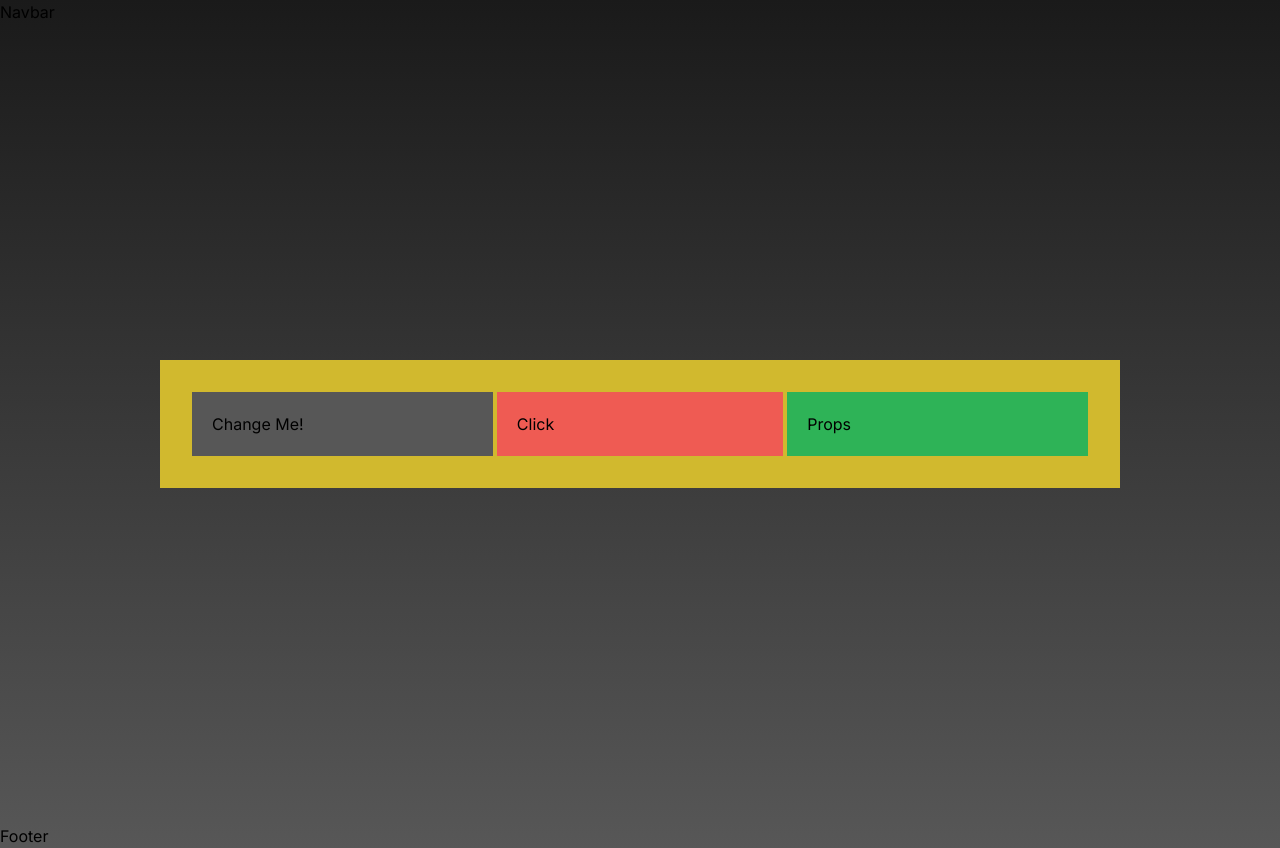
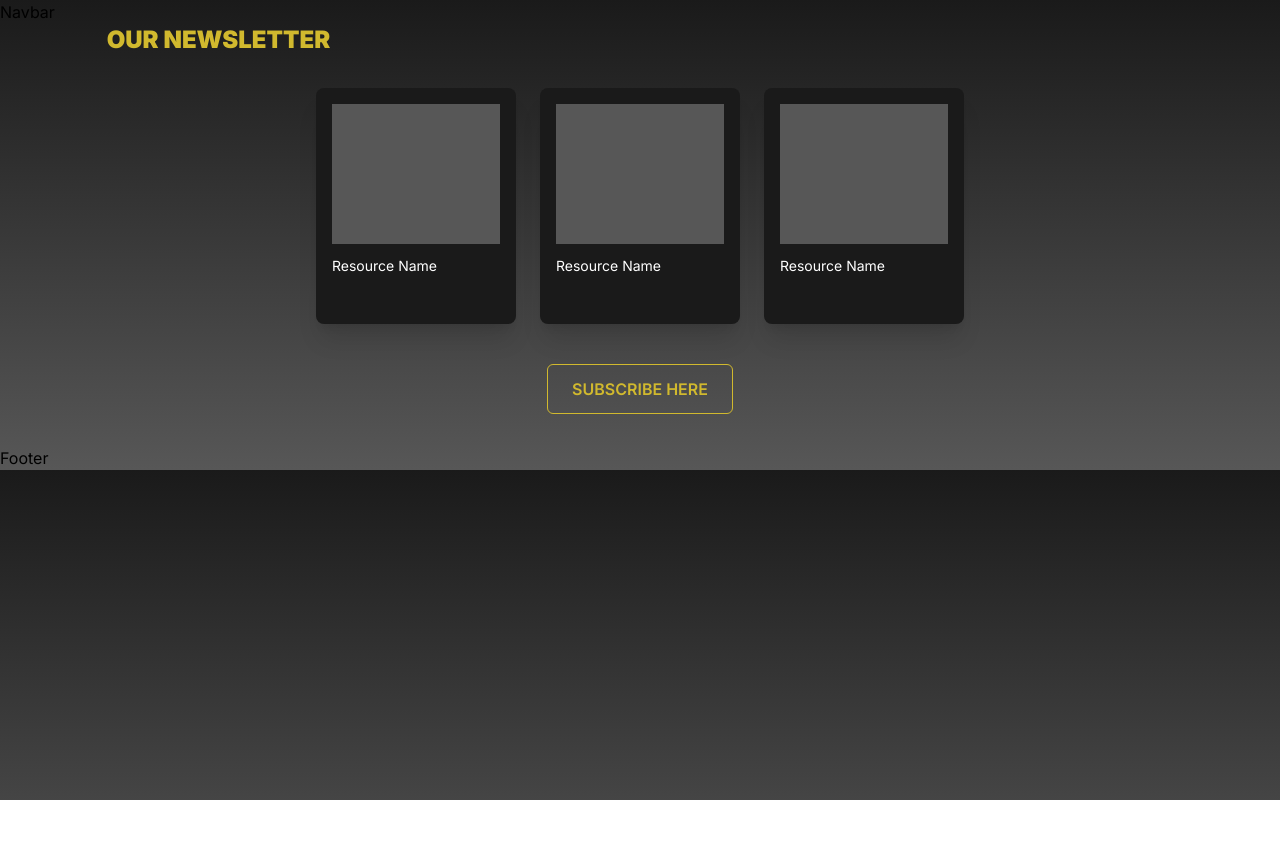
Before and after one commit to acm-ucr/nsbe-website, a Next.js app: page / in a window 1280 px wide. After the commit the page ends 800 px from the top, so only its background shows below. Built offline with nearby package versions, Linux system fonts and the light colour scheme.

Commit message:
added newsletter section

```diff
--- a/src/app/page.tsx
+++ b/src/app/page.tsx
@@ -1,9 +1,9 @@
-import Example from "@/components/practice";
+import Newsletter from "@/components/home/Newsletter";
 
 const Home = () => {
   return (
-    <div className="flex h-screen w-screen items-center justify-center">
-      <Example text1="Change Me!" text2="Click" text3="Props" />
+    <div>
+      <Newsletter />
     </div>
   );
 };
--- a/src/components/about/OurMission.tsx
+++ b/src/components/about/OurMission.tsx
@@ -1,16 +1,16 @@
 const OurMission = () => {
   return (
-    <div className="bg-nsbe-black-100 flex flex-col items-center justify-center px-8 py-16 text-center">
+    <div className="flex flex-col items-center justify-center px-8 py-16 text-center">
       <h1 className="text-nsbe-yellow-100 mb-6 text-3xl font-bold">
         OUR MISSION
       </h1>
 
-      <p className="text-nsbe-yellow-100 max-w-4xl">
+      <p className="text-nsbe-yellow-100 max-w-3/5">
         As the organization has grown, advancing the professional prospects and
         development of Black engineers, our purpose has remained the same.
       </p>
 
-      <p className="text-nsbe-yellow-100 max-w-4xl">
+      <p className="text-nsbe-yellow-100 max-w-3/5">
         We aim "to increase the number of culturally responsible Black Engineers
         who excel academically, succeed professionally, and positively impact
         the community".
--- a/src/components/home/Newsletter.tsx
+++ b/src/components/home/Newsletter.tsx
@@ -1,5 +1,31 @@
+import NewsletterCard from "./NewsletterCard";
+
+const newsletterInfos = [
+  { name: "Resource Name" },
+  { name: "Resource Name" },
+  { name: "Resource Name" },
+];
+
 const Newsletter = () => {
-  return <div>Newsletter</div>;
+  return (
+    <div className="mx-auto w-9/10 pb-8 md:w-5/6">
+      <h1 className="mb-8 text-2xl font-black text-nsbe-yellow-100">
+        OUR NEWSLETTER
+      </h1>
+
+      <div className="flex flex-wrap justify-center gap-6">
+        {newsletterInfos.map(({ name }, index) => (
+          <NewsletterCard key={index} name={name} />
+        ))}
+      </div>
+
+      <div className="mt-10 flex justify-center">
+        <button className="rounded-md border border-nsbe-yellow-100 px-6 py-3 font-semibold text-nsbe-yellow-100 hover:bg-nsbe-yellow-100 hover:text-black transition-colors">
+          SUBSCRIBE HERE
+        </button>
+      </div>
+    </div>
+  );
 };
 
 export default Newsletter;
--- a/src/components/home/NewsletterCard.tsx
+++ b/src/components/home/NewsletterCard.tsx
@@ -1,16 +1,11 @@
-import Image, { StaticImageData } from "next/image";
-
 interface NewsletterCardProps {
-  image: StaticImageData;
   name: string;
 }
 
-const NewsletterCard = ({ image, name }: NewsletterCardProps) => {
+const NewsletterCard = ({ name }: NewsletterCardProps) => {
   return (
     <div className="bg-nsbe-gray-50 flex w-50 flex-col overflow-hidden rounded-lg p-4 shadow-xl">
-      <div className="relative h-35 w-full">
-        <Image src={image} alt={name} fill className="object-cover" />
-      </div>
+      <div className="h-35 w-full bg-nsbe-gray-100" />
       <p className="mt-2 py-1 pb-8 text-sm text-white">{name}</p>
     </div>
   );
```
